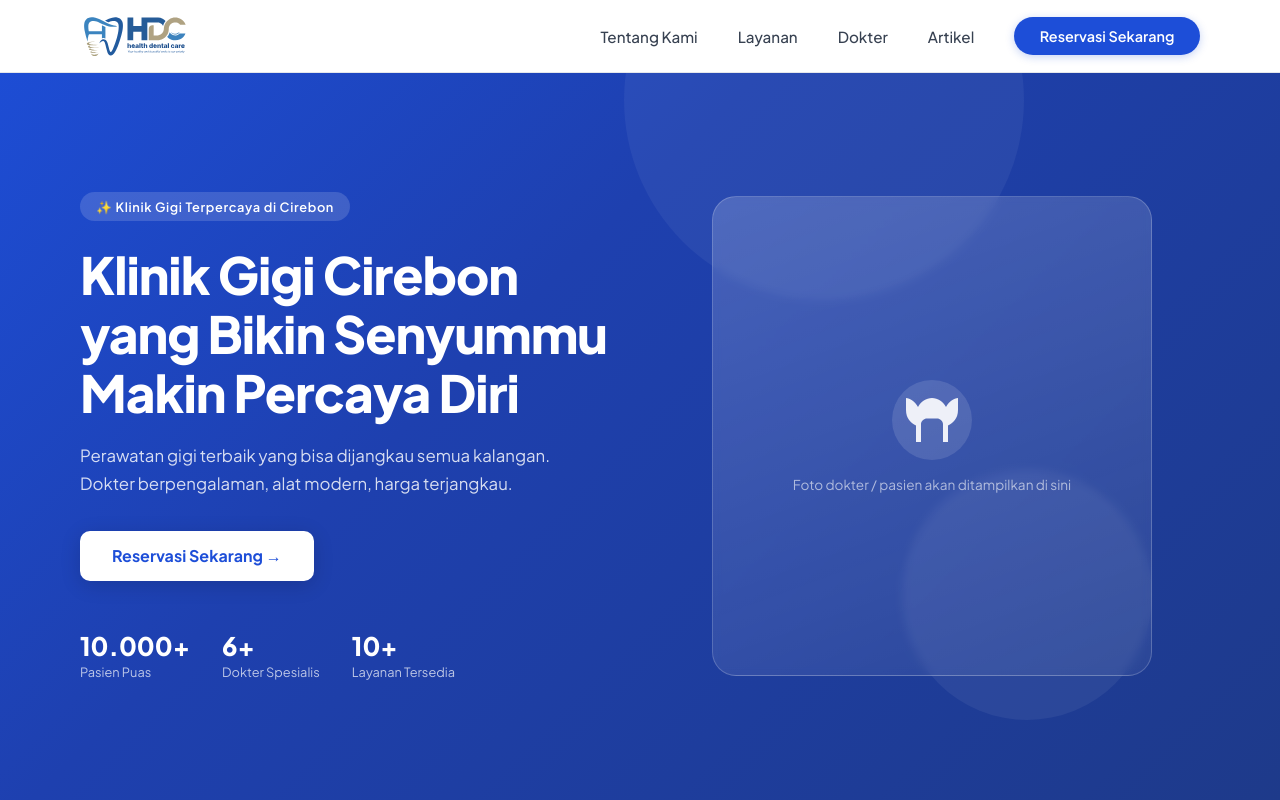
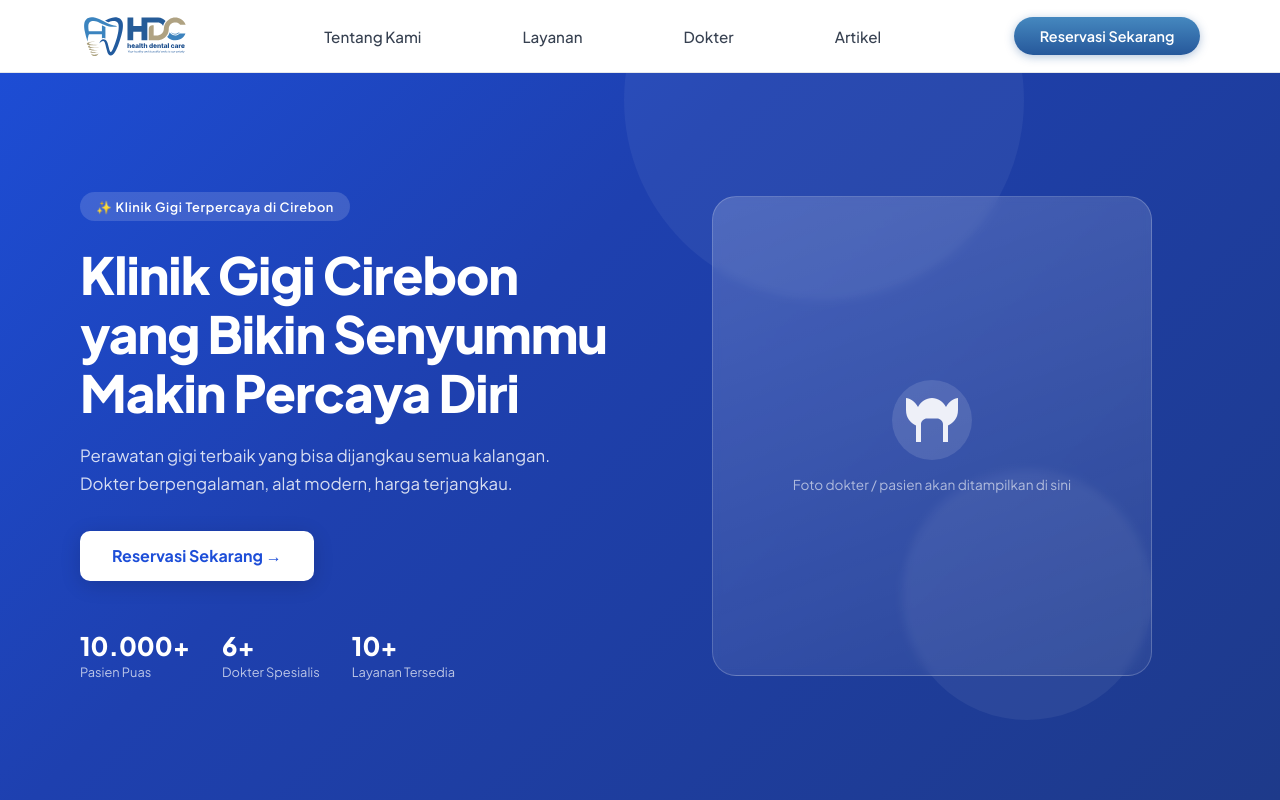
Before and after one commit to dojigato/HDC-Prototype-Website, a Next.js app: page / in a window 1280 px wide. Shown: the top 800 px of the page. Built offline with nearby package versions, Linux system fonts and the light colour scheme.

Commit message:
Navbar: distribute menu links evenly, apply gradient CTA (#4588BF → #26589B)
https://claude.ai/code/session_01BQrjAyCmyUpHv6y7MpEK5o

```diff
--- a/src/components/Navbar.tsx
+++ b/src/components/Navbar.tsx
@@ -7,6 +7,9 @@ const navLinks = [
   { label: "Dokter", href: "dokter" },
   { label: "Artikel", href: "artikel" },
 ];
+
+const ctaGradient = "linear-gradient(180deg, #4588BF 0%, #26589B 100%)";
+const ctaGradientHover = "linear-gradient(180deg, #5499CF 0%, #2E67AD 100%)";
 
 export default function Navbar() {
   const [scrolled, setScrolled] = useState(false);
@@ -27,48 +30,70 @@ export default function Navbar() {
     <nav style={{
       position: "fixed", top: 0, left: 0, right: 0, zIndex: 1000,
       height: "72px", display: "flex", alignItems: "center",
-      justifyContent: "space-between", padding: "0 150px",
+      padding: "0 150px",
       background: "#ffffff",
       boxShadow: scrolled ? "0 2px 16px rgba(0,0,0,0.10)" : "0 1px 0 #e5e7eb",
       transition: "box-shadow 0.3s",
     }}>
-      {/* Logo */}
+
+      {/* Logo — kiri */}
       <div onClick={() => window.scrollTo({ top: 0, behavior: "smooth" })}
-        style={{ cursor: "pointer", display: "flex", alignItems: "center", flexShrink: 0 }}>
+        style={{ cursor: "pointer", flexShrink: 0 }}>
         <img
           src="/hdc-logo-color.svg"
           alt="HDC Health Dental Care"
-          style={{ height: "52px", width: "auto", objectFit: "contain" }}
+          style={{ height: "52px", width: "auto", objectFit: "contain", display: "block" }}
         />
       </div>
 
-      {/* Desktop nav */}
-      <div className="nav-links" style={{ display: "flex", alignItems: "center", gap: "2.5rem" }}>
+      {/* Nav links — tengah, distribute */}
+      <div className="nav-links" style={{
+        display: "flex", alignItems: "center",
+        justifyContent: "space-evenly",
+        flex: 1,
+        padding: "0 2rem",
+      }}>
         {navLinks.map((l) => (
           <button key={l.href} onClick={() => scrollTo(l.href)}
-            style={{ background: "none", border: "none", cursor: "pointer", fontSize: "0.95rem", fontWeight: 500, color: "#374151", padding: "0.4rem 0", fontFamily: "inherit", transition: "color 0.2s" }}
-            onMouseEnter={(e) => (e.currentTarget.style.color = "#1D4ED8")}
+            style={{
+              background: "none", border: "none", cursor: "pointer",
+              fontSize: "0.95rem", fontWeight: 500, color: "#374151",
+              padding: "0.4rem 0", fontFamily: "inherit", transition: "color 0.2s",
+              whiteSpace: "nowrap",
+            }}
+            onMouseEnter={(e) => (e.currentTarget.style.color = "#26589B")}
             onMouseLeave={(e) => (e.currentTarget.style.color = "#374151")}>
             {l.label}
           </button>
         ))}
-        <button onClick={() => scrollTo("booking")}
+      </div>
+
+      {/* CTA — kanan */}
+      <button onClick={() => scrollTo("booking")} className="nav-links"
         style={{
-            background: "#1D4ED8", border: "none", borderRadius: "100px",
+          background: ctaGradient,
+          border: "none", borderRadius: "100px",
           padding: "0.65rem 1.6rem", color: "#fff", fontWeight: 600,
           fontSize: "0.9rem", cursor: "pointer", fontFamily: "inherit",
+          flexShrink: 0,
           transition: "background 0.2s, box-shadow 0.2s",
-            boxShadow: "0 2px 8px rgba(29,78,216,0.25)",
+          boxShadow: "0 2px 10px rgba(38,88,155,0.35)",
+          whiteSpace: "nowrap",
         }}
-          onMouseEnter={(e) => { e.currentTarget.style.background = "#1E40AF"; e.currentTarget.style.boxShadow = "0 4px 14px rgba(29,78,216,0.4)"; }}
-          onMouseLeave={(e) => { e.currentTarget.style.background = "#1D4ED8"; e.currentTarget.style.boxShadow = "0 2px 8px rgba(29,78,216,0.25)"; }}>
+        onMouseEnter={(e) => {
+          e.currentTarget.style.background = ctaGradientHover;
+          e.currentTarget.style.boxShadow = "0 4px 16px rgba(38,88,155,0.45)";
+        }}
+        onMouseLeave={(e) => {
+          e.currentTarget.style.background = ctaGradient;
+          e.currentTarget.style.boxShadow = "0 2px 10px rgba(38,88,155,0.35)";
+        }}>
         Reservasi Sekarang
       </button>
-      </div>
 
       {/* Mobile hamburger */}
       <button onClick={() => setMenuOpen(!menuOpen)} className="hamburger"
-        style={{ display: "none", background: "none", border: "1px solid #e5e7eb", borderRadius: "8px", padding: "0.5rem 0.6rem", cursor: "pointer", flexDirection: "column", gap: "4px" }}>
+        style={{ display: "none", background: "none", border: "1px solid #e5e7eb", borderRadius: "8px", padding: "0.5rem 0.6rem", cursor: "pointer", flexDirection: "column", gap: "4px", marginLeft: "auto" }}>
         {[0, 1, 2].map((i) => (
           <span key={i} style={{ display: "block", width: "22px", height: "2px", background: "#374151", borderRadius: "2px" }} />
         ))}
@@ -76,7 +101,7 @@ export default function Navbar() {
 
       {/* Mobile menu */}
       {menuOpen && (
-        <div style={{ position: "fixed", top: "72px", left: 0, right: 0, background: "#fff", borderBottom: "1px solid #e5e7eb", padding: "1.5rem 2rem", display: "flex", flexDirection: "column", gap: "1.25rem", zIndex: 999, boxShadow: "0 8px 24px rgba(0,0,0,0.08)" }}>
+        <div style={{ position: "fixed", top: "72px", left: 0, right: 0, background: "#fff", borderBottom: "1px solid #e5e7eb", padding: "1.5rem 20px", display: "flex", flexDirection: "column", gap: "1.25rem", zIndex: 999, boxShadow: "0 8px 24px rgba(0,0,0,0.08)" }}>
           {navLinks.map((l) => (
             <button key={l.href} onClick={() => scrollTo(l.href)}
               style={{ background: "none", border: "none", cursor: "pointer", fontSize: "1rem", fontWeight: 600, color: "#111827", textAlign: "left", fontFamily: "inherit", padding: "0.25rem 0" }}>
@@ -84,7 +109,7 @@ export default function Navbar() {
             </button>
           ))}
           <button onClick={() => scrollTo("booking")}
-            style={{ background: "#1D4ED8", border: "none", borderRadius: "100px", padding: "0.75rem 1.5rem", color: "#fff", fontWeight: 600, fontSize: "1rem", cursor: "pointer", fontFamily: "inherit", textAlign: "center" }}>
+            style={{ background: ctaGradient, border: "none", borderRadius: "100px", padding: "0.75rem 1.5rem", color: "#fff", fontWeight: 600, fontSize: "1rem", cursor: "pointer", fontFamily: "inherit", textAlign: "center" }}>
             Reservasi Sekarang
           </button>
         </div>
```
Lines whose indentation alone changed are shown as unchanged.
